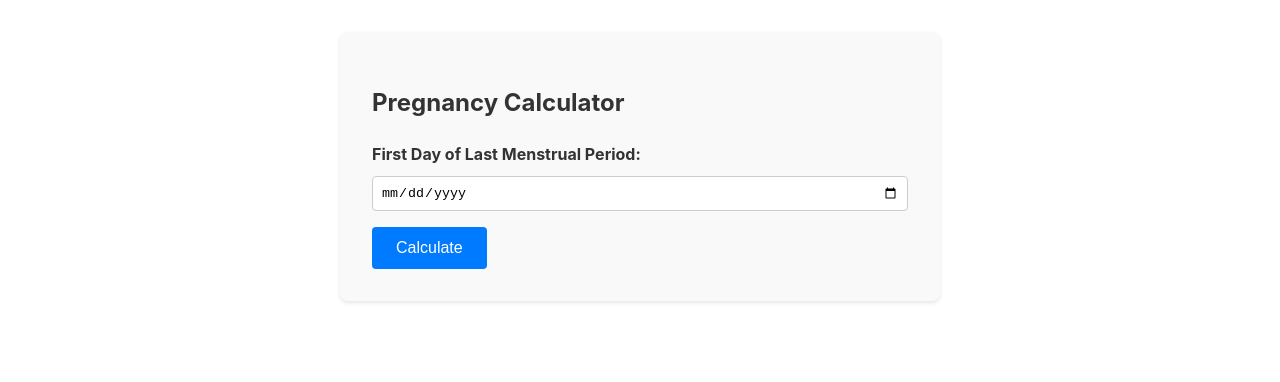
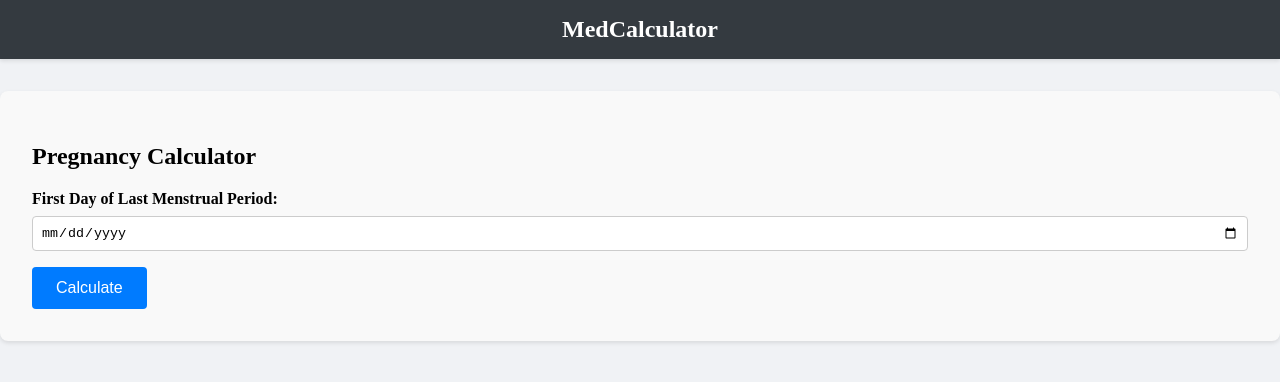
Before and after one commit to nikovlod/MedCalculators, a plain HTML site: page PregnancyDateCalculator.html in a window 1280 px wide. Drawn offline with Linux system fonts and the light colour scheme.

Commit message:
Update PregnancyDateCalculator.html

```diff
--- a/PregnancyDateCalculator.html
+++ b/PregnancyDateCalculator.html
@@ -5,13 +5,22 @@
     <meta name="viewport" content="width=device-width, initial-scale=1.0">
     <title>Pregnancy Date Calculator</title>
     <style>
-        body {
-            font-family: -apple-system, BlinkMacSystemFont, "Segoe UI", Roboto, Helvetica, Arial, sans-serif;
-            line-height: 1.6;
-            color: #333;
-            max-width: 600px;
-            margin: 2rem auto;
-            padding: 0 1rem;
+body {
+    margin: 0; /* Removes default browser margin */
+    background-color: #f0f2f5; /* A light background for the whole page */
+}
+.site-header {
+    background-color: #343a40;
+    padding: 1rem 0;
+    text-align: center;
+    box-shadow: 0 2px 4px rgba(0,0,0,0.1);
+    margin-bottom: 2rem;
+}
+.site-header .site-title {
+    color: white;
+    text-decoration: none;
+    font-size: 1.5rem;
+    font-weight: bold;
         }
         .calculator {
             background: #f9f9f9;
@@ -53,6 +62,9 @@
     </style>
 </head>
 <body>
+<header class="site-header">
+    <a href="index.html" class="site-title">MedCalculator</a>
+</header>
 
     <div class="calculator">
         <h2>Pregnancy Calculator</h2>
```
